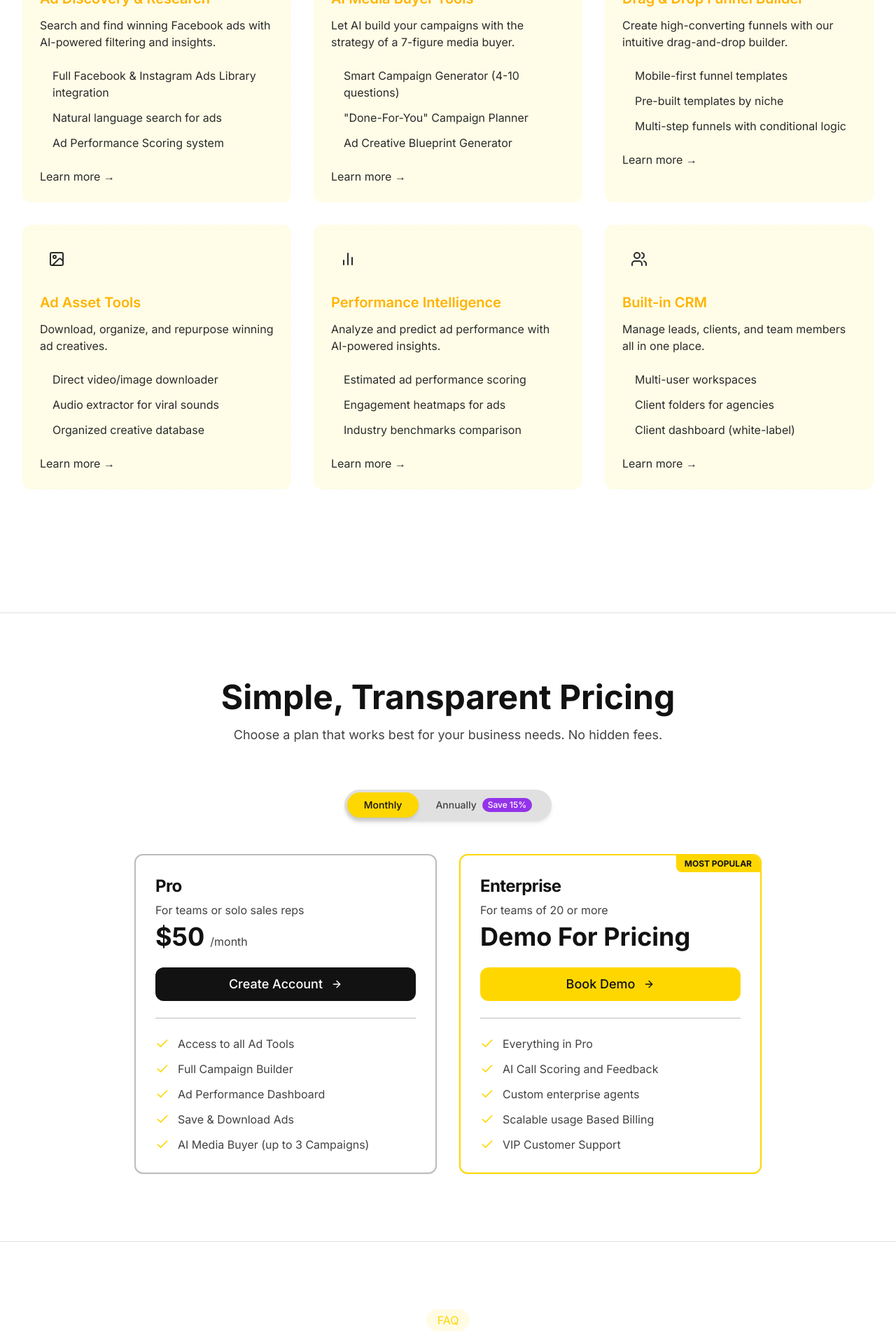
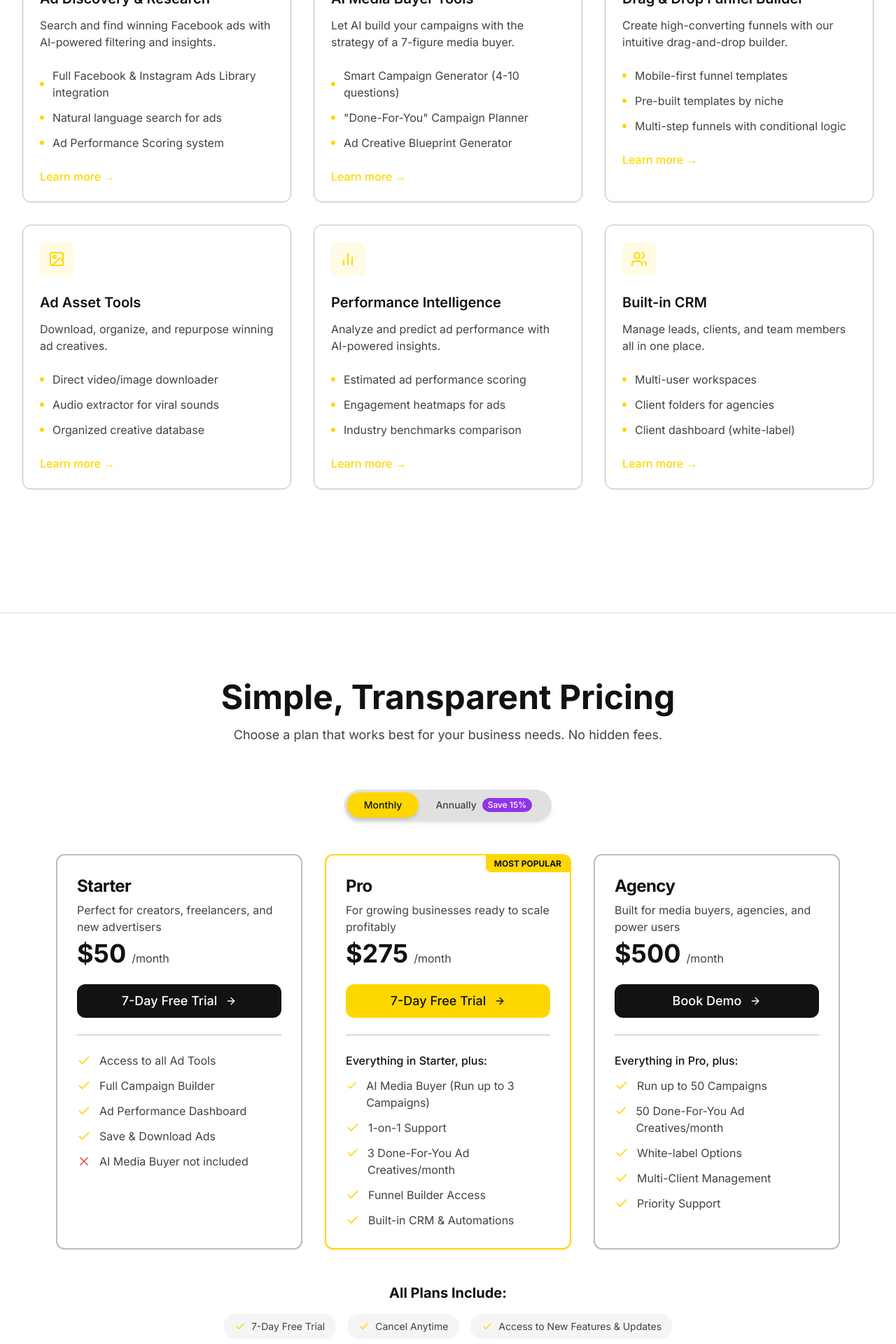
Before and after one commit to juanbind/meta-mastermind-ai-ads, a React (Vite) app: page / in a window 1280 px wide. Shown: the part 1560-3480 px from the top of the page at 70% size. Built offline with nearby package versions, Linux system fonts and the light colour scheme.

Commit message:
Add pricing plan details
Update pricing section with new plans and features.

```diff
--- a/src/components/features/FeatureSection.tsx
+++ b/src/components/features/FeatureSection.tsx
@@ -1,64 +1,81 @@
+
 import React from 'react';
 import { Search, Zap, LayoutGrid, BarChart2, Users, Image } from 'lucide-react';
+
 const features = [{
-  icon: <Search className="w-6 h-6 text-metamaster-primary" />,
+  icon: <Search className="w-6 h-6 text-adking-primary" />,
   title: "Ad Discovery & Research",
   description: "Search and find winning Facebook ads with AI-powered filtering and insights.",
   features: ["Full Facebook & Instagram Ads Library integration", "Natural language search for ads", "Ad Performance Scoring system"]
 }, {
-  icon: <Zap className="w-6 h-6 text-metamaster-primary" />,
+  icon: <Zap className="w-6 h-6 text-adking-primary" />,
   title: "AI Media Buyer Tools",
   description: "Let AI build your campaigns with the strategy of a 7-figure media buyer.",
   features: ["Smart Campaign Generator (4-10 questions)", '"Done-For-You" Campaign Planner', "Ad Creative Blueprint Generator"]
 }, {
-  icon: <LayoutGrid className="w-6 h-6 text-metamaster-primary" />,
+  icon: <LayoutGrid className="w-6 h-6 text-adking-primary" />,
   title: "Drag & Drop Funnel Builder",
   description: "Create high-converting funnels with our intuitive drag-and-drop builder.",
   features: ["Mobile-first funnel templates", "Pre-built templates by niche", "Multi-step funnels with conditional logic"]
 }, {
-  icon: <Image className="w-6 h-6 text-metamaster-primary" />,
+  icon: <Image className="w-6 h-6 text-adking-primary" />,
   title: "Ad Asset Tools",
   description: "Download, organize, and repurpose winning ad creatives.",
   features: ["Direct video/image downloader", "Audio extractor for viral sounds", "Organized creative database"]
 }, {
-  icon: <BarChart2 className="w-6 h-6 text-metamaster-primary" />,
+  icon: <BarChart2 className="w-6 h-6 text-adking-primary" />,
   title: "Performance Intelligence",
   description: "Analyze and predict ad performance with AI-powered insights.",
   features: ["Estimated ad performance scoring", "Engagement heatmaps for ads", "Industry benchmarks comparison"]
 }, {
-  icon: <Users className="w-6 h-6 text-metamaster-primary" />,
+  icon: <Users className="w-6 h-6 text-adking-primary" />,
   title: "Built-in CRM",
   description: "Manage leads, clients, and team members all in one place.",
   features: ["Multi-user workspaces", "Client folders for agencies", "Client dashboard (white-label)"]
 }];
+
 export function FeatureSection() {
   return <section className="py-16 md:py-20 px-4">
       <div className="text-center mb-12 md:mb-16">
-        <h2 className="text-3xl md:text-4xl font-bold mb-3 md:mb-4 bg-gradient-to-r from-white to-white/80 bg-clip-text text-yellow-400 lg:text-5xl">
+        <h2 className="text-3xl md:text-4xl font-bold mb-3 md:mb-4 text-adking-dark lg:text-5xl">
           All-in-One Facebook Ads Platform
         </h2>
-        <p className="text-base md:text-lg text-metamaster-gray-400 max-w-3xl mx-auto">
+        <p className="text-base md:text-lg text-adking-gray-700 max-w-3xl mx-auto">
           Everything you need to discover, create, optimize, and scale your Facebook ads in one powerful platform.
         </p>
       </div>
 
       <div className="grid grid-cols-1 md:grid-cols-2 lg:grid-cols-3 gap-6 md:gap-8 max-w-7xl mx-auto">
-        {features.map((feature, index) => <div key={index} className="p-4 md:p-6 backdrop-blur-sm border border-white/10 rounded-xl hover:border-metamaster-primary/30 transition-all duration-300 bg-[#fff8b1]/[0.31]">
-            <div className="w-12 h-12 rounded-lg bg-metamaster-primary/10 flex items-center justify-center mb-4 md:mb-6">
+        {features.map((feature, index) => (
+          <div
+            key={index}
+            className="p-4 md:p-6 border border-adking-gray-300 rounded-xl hover:border-adking-primary/30 transition-all duration-300 bg-white shadow-sm"
+          >
+            <div className="w-12 h-12 rounded-lg bg-adking-primary/10 flex items-center justify-center mb-4 md:mb-6">
               {feature.icon}
             </div>
-            <h3 className="text-lg md:text-xl font-semibold mb-2 md:mb-3 text-adking-secondary">{feature.title}</h3>
-            <p className="text-sm md:text-base text-metamaster-gray-400 mb-4 md:mb-6">{feature.description}</p>
+            <h3 className="text-lg md:text-xl font-semibold mb-2 md:mb-3 text-adking-dark">
+              {feature.title}
+            </h3>
+            <p className="text-sm md:text-base text-adking-gray-700 mb-4 md:mb-6">
+              {feature.description}
+            </p>
             <ul className="space-y-2 md:space-y-3">
-              {feature.features.map((item, i) => <li key={i} className="flex items-center gap-2 md:gap-3 text-sm md:text-base text-metamaster-gray-300">
-                  <div className="w-1.5 h-1.5 rounded-full bg-metamaster-primary flex-shrink-0" />
+              {feature.features.map((item, i) => (
+                <li key={i} className="flex items-center gap-2 md:gap-3 text-sm md:text-base text-adking-gray-700">
+                  <div className="w-1.5 h-1.5 rounded-full bg-adking-primary flex-shrink-0" />
                   {item}
-                </li>)}
+                </li>
+              ))}
             </ul>
-            <a href="#" className="inline-block mt-4 md:mt-6 text-sm md:text-base text-metamaster-primary hover:text-metamaster-primary/80 transition-colors">
+            <a
+              href="#"
+              className="inline-block mt-4 md:mt-6 text-sm md:text-base text-adking-primary hover:text-adking-secondary transition-colors font-medium"
+            >
               Learn more →
             </a>
-          </div>)}
+          </div>
+        ))}
       </div>
     </section>;
 }
--- a/src/components/pricing/PricingSection.tsx
+++ b/src/components/pricing/PricingSection.tsx
@@ -1,6 +1,6 @@
 
 import React, { useState } from 'react';
-import { Check, ArrowRight } from 'lucide-react';
+import { Check, X, ArrowRight } from 'lucide-react';
 import { Button } from '../ui/button';
 import { useNavigate } from 'react-router-dom';
 import { Card, CardHeader, CardContent, CardFooter, CardTitle } from '../ui/card';
@@ -45,12 +45,12 @@ export function PricingSection() {
       </div>
 
       {/* Pricing Cards */}
-      <div className="grid grid-cols-1 md:grid-cols-2 gap-8 max-w-4xl mx-auto">
-        {/* Pro Plan */}
+      <div className="grid grid-cols-1 md:grid-cols-3 gap-8">
+        {/* Starter Plan */}
         <Card className="border-2 border-adking-gray-300 rounded-xl overflow-hidden hover:shadow-xl transition-all p-1 bg-white">
           <CardHeader className="pb-2">
-            <CardTitle className="text-2xl font-bold text-adking-dark">Pro</CardTitle>
-            <p className="text-adking-gray-700 mt-1">For teams or solo sales reps</p>
+            <CardTitle className="text-2xl font-bold text-adking-dark">Starter</CardTitle>
+            <p className="text-adking-gray-700 mt-1">Perfect for creators, freelancers, and new advertisers</p>
 
             <div className="flex items-baseline mt-4">
               <span className="text-4xl font-bold text-adking-dark">${billingCycle === 'annually' ? '42' : '50'}</span>
@@ -63,7 +63,7 @@ export function PricingSection() {
               className="w-full py-6 text-lg font-medium rounded-xl bg-adking-dark hover:bg-adking-gray-800 text-white border-none"
               onClick={handleStartTrial}
             >
-              Create Account <ArrowRight className="ml-1 h-5 w-5" />
+              7-Day Free Trial <ArrowRight className="ml-1 h-5 w-5" />
             </Button>
 
             <div className="border-t border-adking-gray-300 mt-6 pt-6 space-y-3">
@@ -84,61 +84,128 @@ export function PricingSection() {
                 <span className="text-adking-gray-700">Save & Download Ads</span>
               </div>
               <div className="flex items-start gap-3">
-                <Check className="h-5 w-5 text-adking-primary mt-0.5" />
-                <span className="text-adking-gray-700">AI Media Buyer (up to 3 Campaigns)</span>
+                <X className="h-5 w-5 text-red-500 mt-0.5" />
+                <span className="text-adking-gray-700">AI Media Buyer not included</span>
               </div>
             </div>
           </CardContent>
         </Card>
 
-        {/* Enterprise Plan */}
+        {/* Pro Plan */}
         <Card className="border-2 border-adking-primary rounded-xl overflow-hidden hover:shadow-xl transition-all relative p-1 bg-gradient-to-b from-white to-adking-gray-50">
           <div className="absolute top-0 right-0 bg-adking-primary text-adking-dark text-xs font-bold px-3 py-1 rounded-bl-lg">
             MOST POPULAR
           </div>
 
           <CardHeader className="pb-2">
-            <CardTitle className="text-2xl font-bold text-adking-dark">Enterprise</CardTitle>
-            <p className="text-adking-gray-700 mt-1">For teams of 20 or more</p>
+            <CardTitle className="text-2xl font-bold text-adking-dark">Pro</CardTitle>
+            <p className="text-adking-gray-700 mt-1">For growing businesses ready to scale profitably</p>
 
             <div className="flex items-baseline mt-4">
-              <span className="text-4xl font-bold text-adking-dark">Demo For Pricing</span>
+              <span className="text-4xl font-bold text-adking-dark">${billingCycle === 'annually' ? '234' : '275'}</span>
+              <span className="text-adking-gray-700 ml-2">/month</span>
             </div>
           </CardHeader>
 
           <CardContent className="pt-4">
             <Button
               className="w-full py-6 text-lg font-medium rounded-xl bg-adking-primary hover:bg-adking-secondary text-adking-dark border-none"
+              onClick={handleStartTrial}
+            >
+              7-Day Free Trial <ArrowRight className="ml-1 h-5 w-5" />
+            </Button>
+
+            <div className="border-t border-adking-gray-300 mt-6 pt-6 space-y-3">
+              <p className="font-medium text-adking-dark mb-2">Everything in Starter, plus:</p>
+              <div className="flex items-start gap-3">
+                <Check className="h-5 w-5 text-adking-primary mt-0.5" />
+                <span className="text-adking-gray-700">AI Media Buyer (Run up to 3 Campaigns)</span>
+              </div>
+              <div className="flex items-start gap-3">
+                <Check className="h-5 w-5 text-adking-primary mt-0.5" />
+                <span className="text-adking-gray-700">1-on-1 Support</span>
+              </div>
+              <div className="flex items-start gap-3">
+                <Check className="h-5 w-5 text-adking-primary mt-0.5" />
+                <span className="text-adking-gray-700">3 Done-For-You Ad Creatives/month</span>
+              </div>
+              <div className="flex items-start gap-3">
+                <Check className="h-5 w-5 text-adking-primary mt-0.5" />
+                <span className="text-adking-gray-700">Funnel Builder Access</span>
+              </div>
+              <div className="flex items-start gap-3">
+                <Check className="h-5 w-5 text-adking-primary mt-0.5" />
+                <span className="text-adking-gray-700">Built-in CRM & Automations</span>
+              </div>
+            </div>
+          </CardContent>
+        </Card>
+
+        {/* Agency Plan */}
+        <Card className="border-2 border-adking-gray-300 rounded-xl overflow-hidden hover:shadow-xl transition-all p-1 bg-white">
+          <CardHeader className="pb-2">
+            <CardTitle className="text-2xl font-bold text-adking-dark">Agency</CardTitle>
+            <p className="text-adking-gray-700 mt-1">Built for media buyers, agencies, and power users</p>
+
+            <div className="flex items-baseline mt-4">
+              <span className="text-4xl font-bold text-adking-dark">${billingCycle === 'annually' ? '425' : '500'}</span>
+              <span className="text-adking-gray-700 ml-2">/month</span>
+            </div>
+          </CardHeader>
+
+          <CardContent className="pt-4">
+            <Button
+              className="w-full py-6 text-lg font-medium rounded-xl bg-adking-dark hover:bg-adking-gray-800 text-white border-none"
               onClick={() => navigate('/contact')}
             >
               Book Demo <ArrowRight className="ml-1 h-5 w-5" />
             </Button>
 
             <div className="border-t border-adking-gray-300 mt-6 pt-6 space-y-3">
+              <p className="font-medium text-adking-dark mb-2">Everything in Pro, plus:</p>
               <div className="flex items-start gap-3">
                 <Check className="h-5 w-5 text-adking-primary mt-0.5" />
-                <span className="text-adking-gray-700">Everything in Pro</span>
+                <span className="text-adking-gray-700">Run up to 50 Campaigns</span>
               </div>
               <div className="flex items-start gap-3">
                 <Check className="h-5 w-5 text-adking-primary mt-0.5" />
-                <span className="text-adking-gray-700">AI Call Scoring and Feedback</span>
+                <span className="text-adking-gray-700">50 Done-For-You Ad Creatives/month</span>
               </div>
               <div className="flex items-start gap-3">
                 <Check className="h-5 w-5 text-adking-primary mt-0.5" />
-                <span className="text-adking-gray-700">Custom enterprise agents</span>
+                <span className="text-adking-gray-700">White-label Options</span>
               </div>
               <div className="flex items-start gap-3">
                 <Check className="h-5 w-5 text-adking-primary mt-0.5" />
-                <span className="text-adking-gray-700">Scalable usage Based Billing</span>
+                <span className="text-adking-gray-700">Multi-Client Management</span>
               </div>
               <div className="flex items-start gap-3">
                 <Check className="h-5 w-5 text-adking-primary mt-0.5" />
-                <span className="text-adking-gray-700">VIP Customer Support</span>
+                <span className="text-adking-gray-700">Priority Support</span>
               </div>
             </div>
           </CardContent>
         </Card>
       </div>
+
+      {/* All Plans Include Section */}
+      <div className="mt-12 text-center">
+        <h3 className="text-xl font-bold text-adking-dark mb-4">All Plans Include:</h3>
+        <div className="flex flex-wrap justify-center gap-4 max-w-3xl mx-auto">
+          <div className="flex items-center gap-2 bg-adking-gray-100 px-4 py-2 rounded-full">
+            <Check className="h-4 w-4 text-adking-primary" />
+            <span className="text-adking-gray-700 text-sm">7-Day Free Trial</span>
+          </div>
+          <div className="flex items-center gap-2 bg-adking-gray-100 px-4 py-2 rounded-full">
+            <Check className="h-4 w-4 text-adking-primary" />
+            <span className="text-adking-gray-700 text-sm">Cancel Anytime</span>
+          </div>
+          <div className="flex items-center gap-2 bg-adking-gray-100 px-4 py-2 rounded-full">
+            <Check className="h-4 w-4 text-adking-primary" />
+            <span className="text-adking-gray-700 text-sm">Access to New Features & Updates</span>
+          </div>
+        </div>
+      </div>
     </div>
   );
 }
--- a/src/pages/Index.tsx
+++ b/src/pages/Index.tsx
@@ -16,7 +16,7 @@ const Index = () => {
       <div className="text-center">
         <h1 className="text-xl font-medium mb-2 text-adking-dark">Loading AdKing...</h1>
         <div className="w-16 h-1 bg-adking-primary mx-auto rounded-full relative overflow-hidden">
-          <div className="absolute top-0 left-0 h-full w-1/2 bg-white/30 animate-pulse-light"></div>
+          <div className="absolute top-0 left-0 h-full w-1/2 bg-adking-dark/30 animate-pulse-light"></div>
         </div>
       </div>
     </div>
--- a/src/pages/Landing.tsx
+++ b/src/pages/Landing.tsx
@@ -1,3 +1,4 @@
+
 import React from 'react';
 import { useNavigate } from 'react-router-dom';
 import { ArrowRight } from 'lucide-react';
@@ -8,13 +9,16 @@ import FAQ from '@/components/FAQ';
 import { FeatureSection } from '@/components/features/FeatureSection';
 import { PricingSection } from '@/components/pricing/PricingSection';
 import { useScrollAnimation, useScrollReveal } from '@/hooks/useScrollAnimation';
+
 const Landing = () => {
   const heroRef = useScrollAnimation();
   const revealRef = useScrollReveal();
   const navigate = useNavigate();
+
   const handleGetStarted = () => {
     navigate('/auth');
   };
+
   return <div className="min-h-screen bg-white relative">
       {/* Background grid pattern - mimicking the reference design */}
       <div className="absolute inset-0 bg-grid-pattern bg-[size:30px_30px] opacity-[0.03] pointer-events-none"></div>
@@ -102,4 +106,5 @@ const Landing = () => {
       <Footer />
     </div>;
 };
+
 export default Landing;
```
